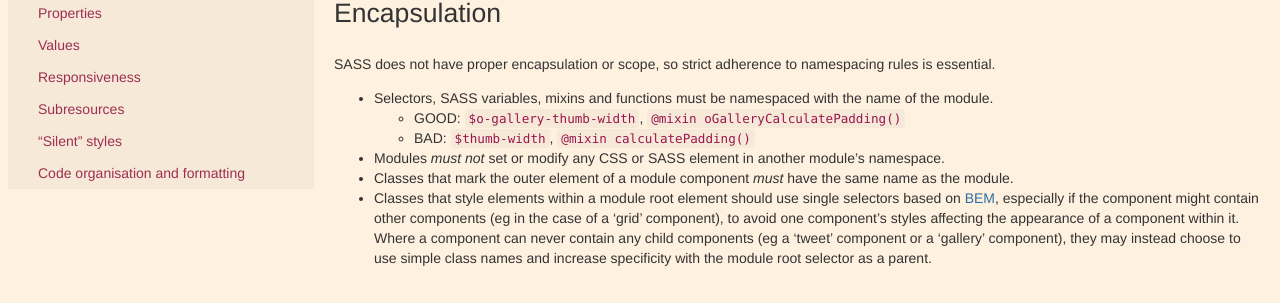
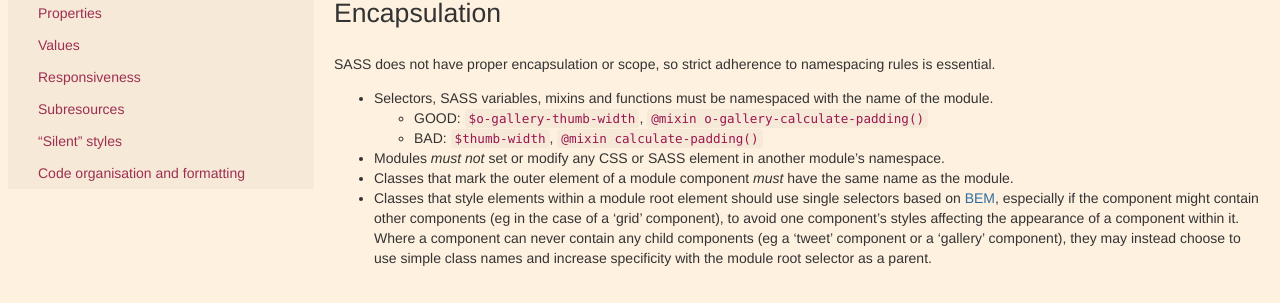
Before and after one commit to Financial-Times/ft-origami, a Jekyll site: the page built from docs/syntax/scss.md, in a window 1280 px wide and 900 px high, scrolled down 646 px. Shown: the part 149-452 px from the top of the window. Built offline with Jekyll 4.4.1, drawn with Linux system fonts in a browser that asks for light colours.

Commit message:
Hyphenate sass methods (proposed)

```diff
--- a/docs/syntax/scss.md
+++ b/docs/syntax/scss.md
@@ -33,8 +33,8 @@ SASS features should be used only where they result in increased clarity and reu
 SASS does not have proper encapsulation or scope, so strict adherence to namespacing rules is essential.
 
 * Selectors, SASS variables, mixins and functions must be namespaced with the name of the module.
-    - GOOD: `$o-gallery-thumb-width`, `@mixin oGalleryCalculatePadding()`
-    - BAD: `$thumb-width`, `@mixin calculatePadding()`
+    - GOOD: `$o-gallery-thumb-width`, `@mixin o-gallery-calculate-padding()`
+    - BAD: `$thumb-width`, `@mixin calculate-padding()`
 * Modules *must not* set or modify any CSS or SASS element in another module's namespace.
 * Classes that mark the outer element of a module component *must* have the same name as the module.
 * Classes that style elements within a module root element should use single selectors based on [BEM](http://csswizardry.com/2013/01/mindbemding-getting-your-head-round-bem-syntax/), especially if the component might contain other components (eg in the case of a 'grid' component), to avoid one component's styles affecting the appearance of a component within it.  Where a component can never contain any child components (eg a 'tweet' component or a 'gallery' component), they may instead choose to use simple class names and increase specificity with the module root selector as a parent.
```
